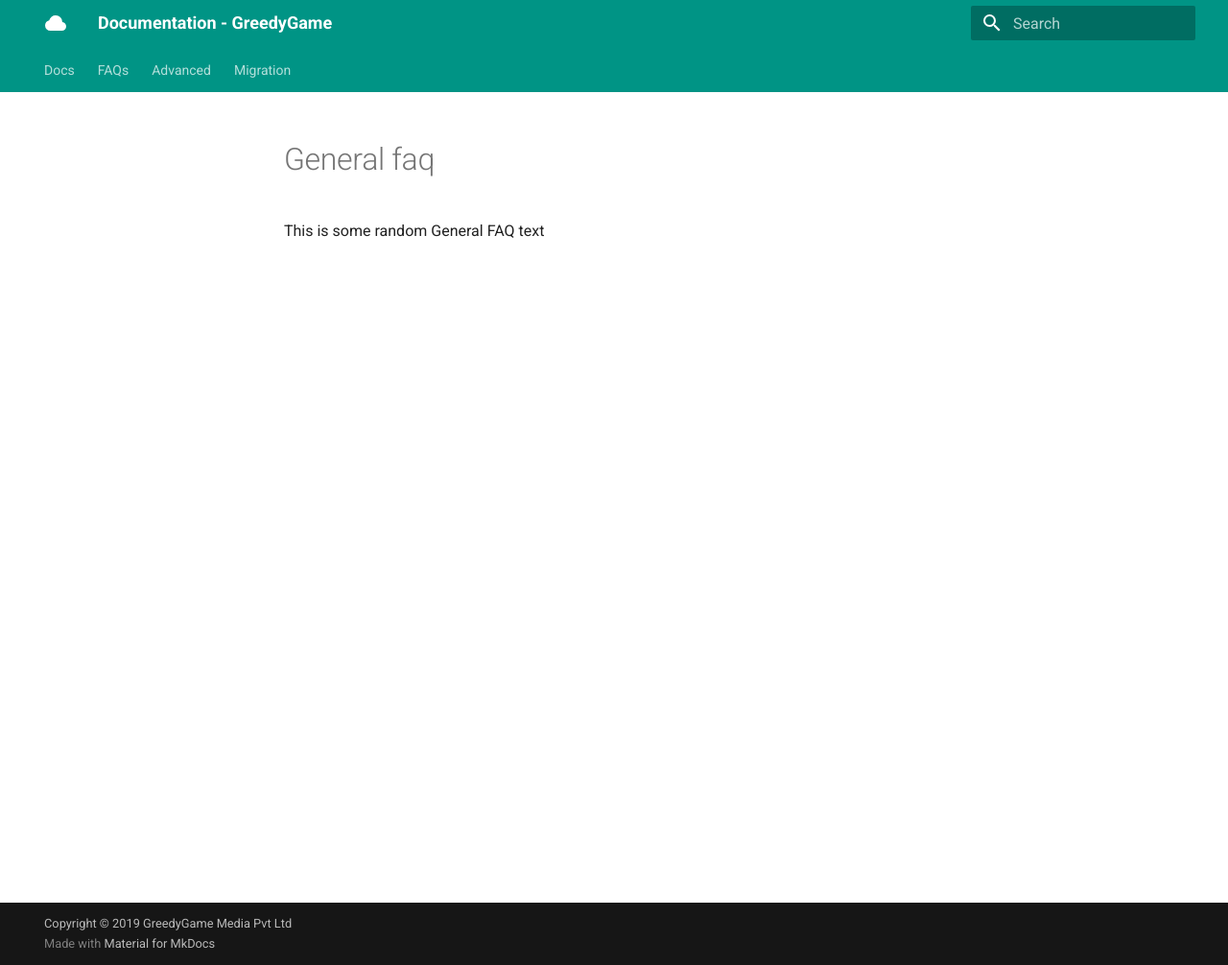
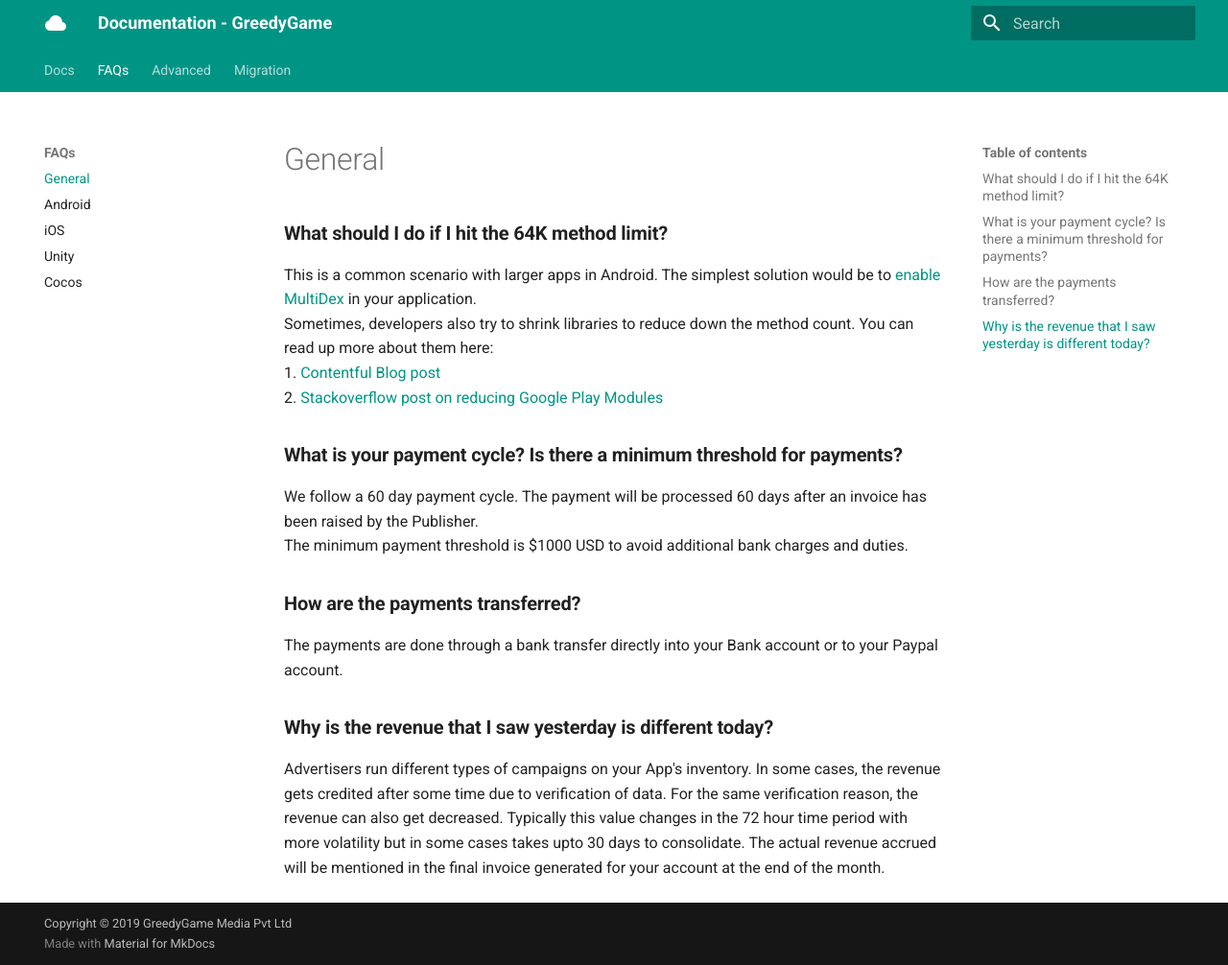
Before and after one commit to GreedyGame/greedygame-docs, an MkDocs documentation site: the page built from docs/general-faq.md, in a window 1280 px wide and 1006 px high. Shown: the whole window at 96% size. Built offline with MkDocs 1.6.1 and Material for MkDocs 9.7.7, drawn with Linux system fonts in a browser that asks for light colours.

Commit message:
Added General FAQ doc

```diff
--- a/docs/general-faq.md
+++ b/docs/general-faq.md
@@ -1 +1,15 @@
-This is some random General FAQ text
+### **What should I do if I hit the 64K method limit?**
+This is a common scenario with larger apps in Android. The simplest solution would be to [enable MultiDex](https://developer.android.com/studio/build/multidex) in your application.
+Sometimes, developers also try to shrink libraries to reduce down the method count. You can read up more about them here:
+1. [Contentful Blog post](https://www.contentful.com/blog/2014/10/30/android-and-the-dex-64k-methods-limit/)
+2. [Stackoverflow post on reducing Google Play Modules](https://stackoverflow.com/questions/26891208/shrink-google-play-services-library-for-use-with-google-analytics-only)
+
+### **What is your payment cycle? Is there a minimum threshold for payments?**
+We follow a 60 day payment cycle. The payment will be processed 60 days after an invoice has been raised by the Publisher.
+The minimum payment threshold is $1000 USD to avoid additional bank charges and duties.
+
+### **How are the payments transferred?**
+The payments are done through a bank transfer directly into your Bank account or to your Paypal account.
+
+### **Why is the revenue that I saw yesterday is different today?**
+Advertisers run different types of campaigns on your App's inventory. In some cases, the revenue gets credited after some time due to verification of data. For the same verification reason, the revenue can also get decreased. Typically this value changes in the 72 hour time period with more volatility but in some cases takes upto 30 days to consolidate. The actual revenue accrued will be mentioned in the final invoice generated for your account at the end of the month.
--- a/mkdocs.yml
+++ b/mkdocs.yml
@@ -18,6 +18,7 @@
     - Best Practices: best_practices.md
     - Release Notes: release-notes.md
   - FAQs:
+    - General: general-faq.md
     - Android: android-faq.md
     - iOS: ios-faq.md
     - Unity: unity-faq.md
```
Also changed, not shown: docs/android-faq.md (+1 -3 lines).
